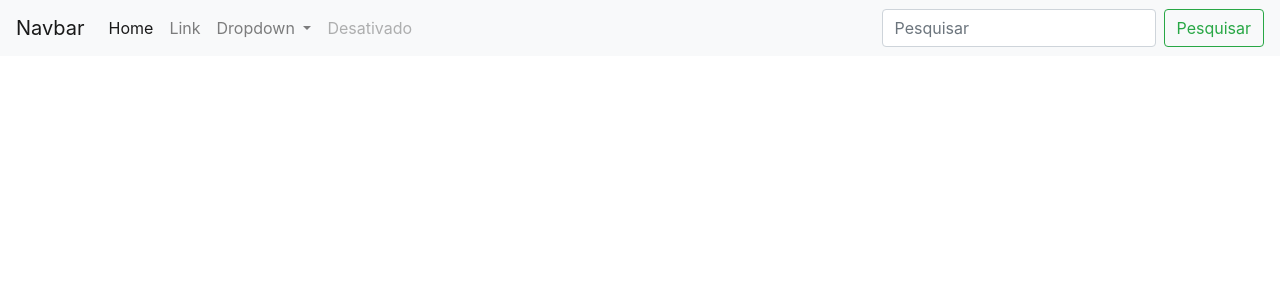
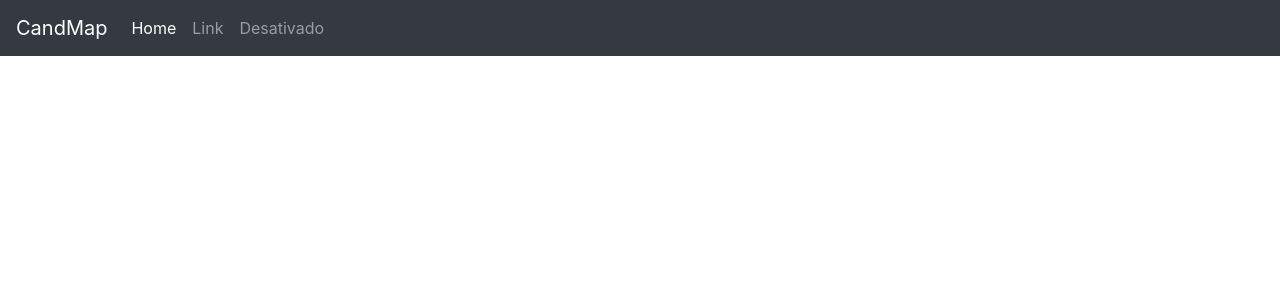
Before and after one commit to juhriccelli/TCC, a PHP site: page /index.php in a window 1280 px wide. Shown: the top 300 px of the page. Run offline with PHP 8.4, Linux system fonts and the light colour scheme; some libraries are stand-ins or nearby versions.

Commit message:
Versão 1.3.6

```diff
--- a/index.php
+++ b/index.php
@@ -10,6 +10,7 @@
 <html lang=”pt-br”>
 <head>
   <meta charset=”UTF-8”>
+  <link rel="stylesheet" href="assets/estilo.css">
   <link rel="stylesheet" href="assets/bootstrap.min.css">
   <script src="assets/jquery.min.js"></script>
   <script src="assets/bootstrap.min.js"></script>
--- a/pages/barra.php
+++ b/pages/barra.php
@@ -2,19 +2,16 @@
 <html lang="pt-br">
 
 <head>
-  <meta name="viewport" content="width=device-width, initial-scale=1">
   <meta charset=”UTF-8”>
+  <link rel="stylesheet" href="../assets/estilo.css">
   <link rel="stylesheet" href="../assets/bootstrap.min.css">
   <script src="../assets/jquery.min.js"></script>
   <script src="../assets/bootstrap.min.js"></script>
 </head>
 
 <body>
-  <nav class="navbar navbar-expand-lg navbar-light bg-light">
-    <a class="navbar-brand" href="#">Navbar</a>
-    <button class="navbar-toggler" type="button" data-toggle="collapse" data-target="#conteudoNavbarSuportado" aria-controls="conteudoNavbarSuportado" aria-expanded="false" aria-label="Alterna navegação">
-      <span class="navbar-toggler-icon"></span>
-    </button>
+  <nav class="navbar navbar-expand-lg navbar-dark bg-dark">
+    <span class="navbar-brand">CandMap</span>
 
     <div class="collapse navbar-collapse" id="conteudoNavbarSuportado">
       <ul class="navbar-nav mr-auto">
@@ -24,25 +21,10 @@
         <li class="nav-item">
           <a class="nav-link" href="#">Link</a>
         </li>
-        <li class="nav-item dropdown">
-          <a class="nav-link dropdown-toggle" href="#" id="navbarDropdown" role="button" data-toggle="dropdown" aria-haspopup="true" aria-expanded="false">
-            Dropdown
-          </a>
-          <div class="dropdown-menu" aria-labelledby="navbarDropdown">
-            <a class="dropdown-item" href="#">Ação</a>
-            <a class="dropdown-item" href="#">Outra ação</a>
-            <div class="dropdown-divider"></div>
-            <a class="dropdown-item" href="#">Algo mais aqui</a>
-          </div>
-        </li>
         <li class="nav-item">
-          <a class="nav-link disabled" href="#">Desativado</a>
+          <a class="nav-link" href="#">Desativado</a>
         </li>
       </ul>
-      <form class="form-inline my-2 my-lg-0">
-        <input class="form-control mr-sm-2" type="search" placeholder="Pesquisar" aria-label="Pesquisar">
-        <button class="btn btn-outline-success my-2 my-sm-0" type="submit">Pesquisar</button>
-      </form>
     </div>
   </nav>
 </body>
```
Also changed, not shown: assets/brazil.svg, assets/estilo.css (added).
